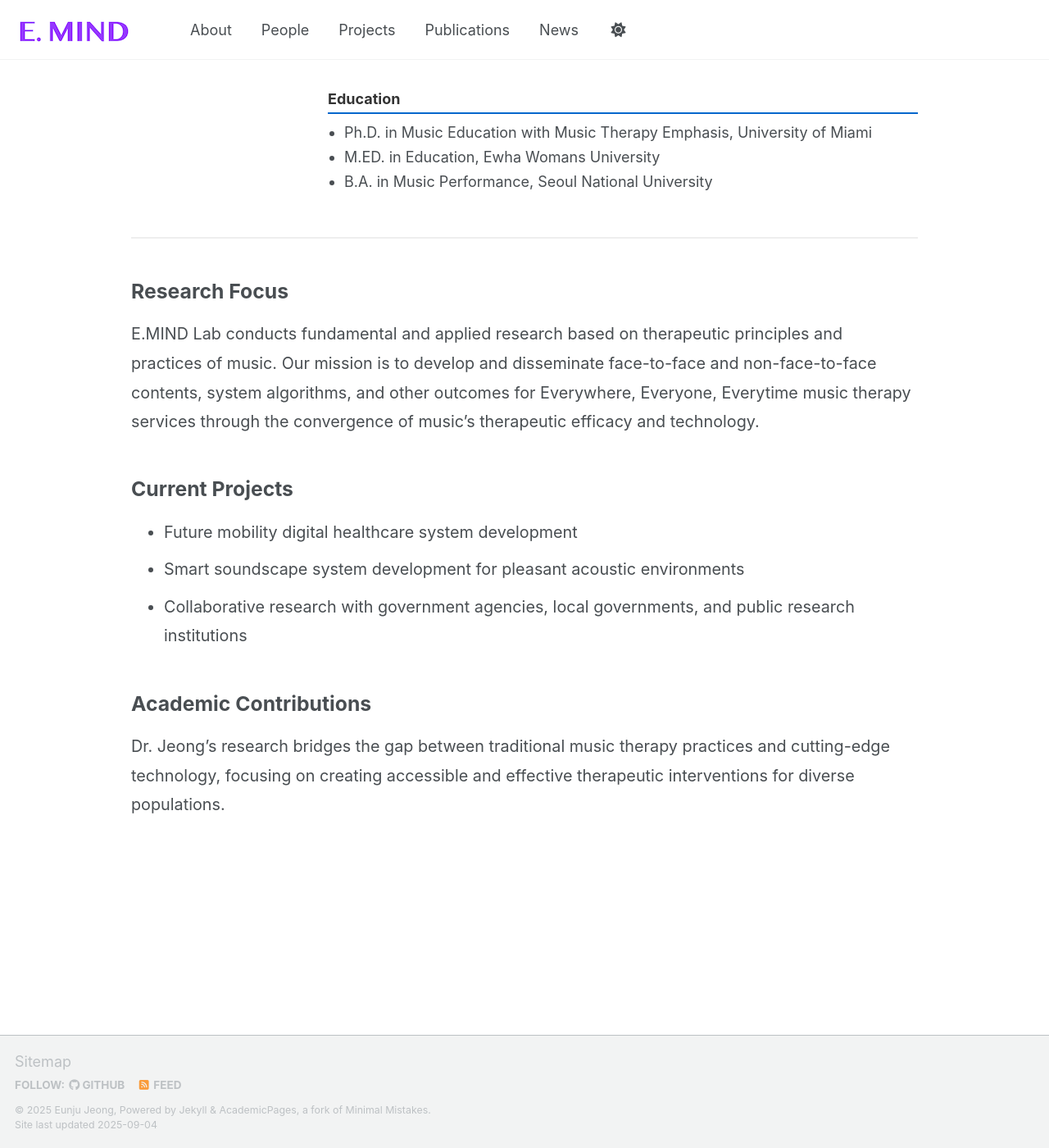
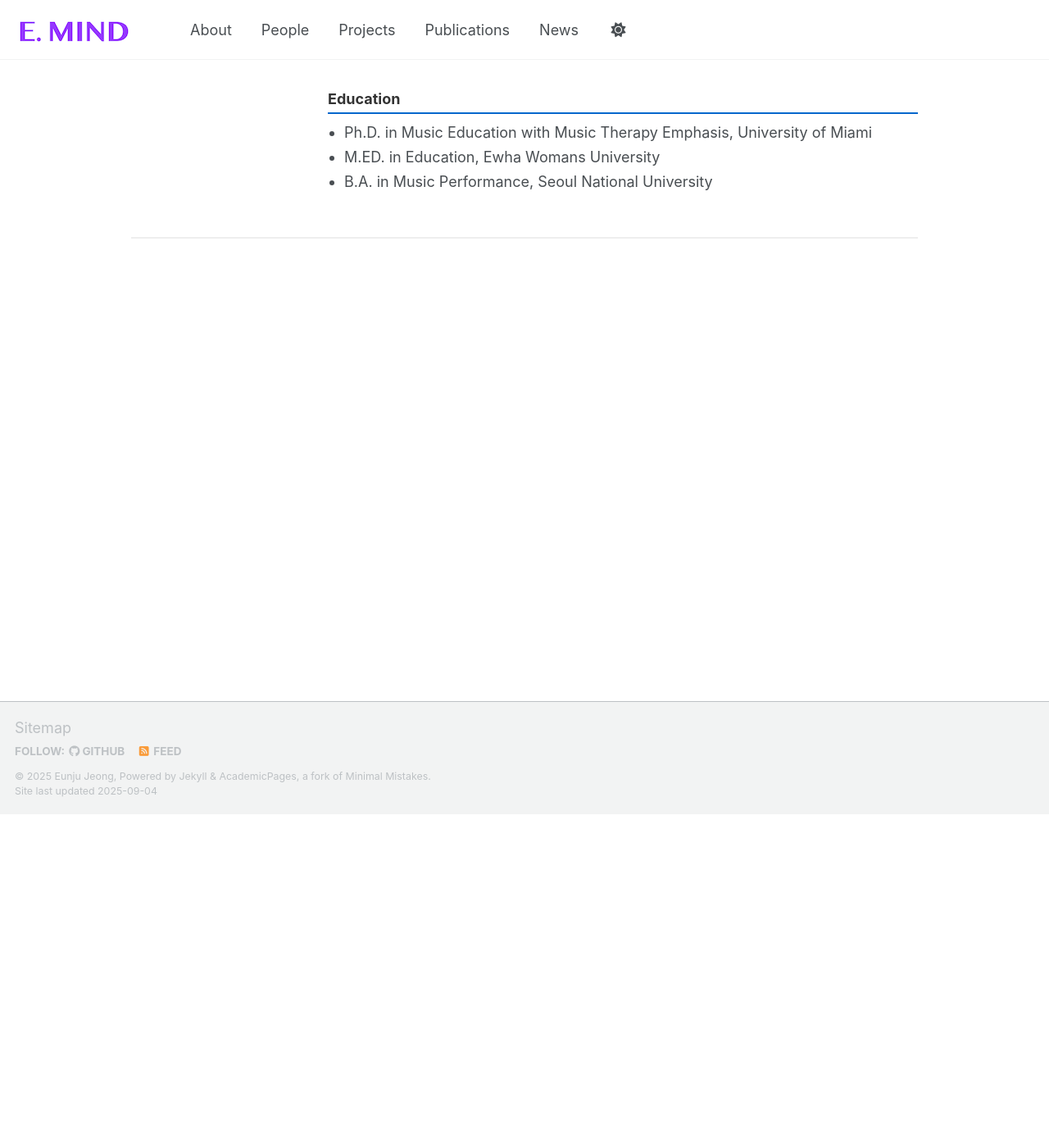
Before and after one commit to eunjujeong/E.MIND, a Jekyll site: the page built from _people/director_ejeong.md, in a window 1280 px wide and 1400 px high, scrolled down 407 px. Shown: the whole window at 82% size. Built offline with Jekyll 4.4.1, drawn with Linux system fonts in a browser that asks for light colours; a script that is not in the unit is left out.

Commit message:
Update director_ejeong.md

```diff
--- a/_people/director_ejeong.md
+++ b/_people/director_ejeong.md
@@ -17,18 +17,3 @@ education:
   - "M.ED. in Education, Ewha Womans University"
   - "B.A. in Music Performance, Seoul National University"
 ---
-
-
-## Research Focus
-
-E.MIND Lab conducts fundamental and applied research based on therapeutic principles and practices of music. Our mission is to develop and disseminate face-to-face and non-face-to-face contents, system algorithms, and other outcomes for Everywhere, Everyone, Everytime music therapy services through the convergence of music's therapeutic efficacy and technology.
-
-## Current Projects
-
-- Future mobility digital healthcare system development
-- Smart soundscape system development for pleasant acoustic environments
-- Collaborative research with government agencies, local governments, and public research institutions
-
-## Academic Contributions
-
-Dr. Jeong's research bridges the gap between traditional music therapy practices and cutting-edge technology, focusing on creating accessible and effective therapeutic interventions for diverse populations.
```
